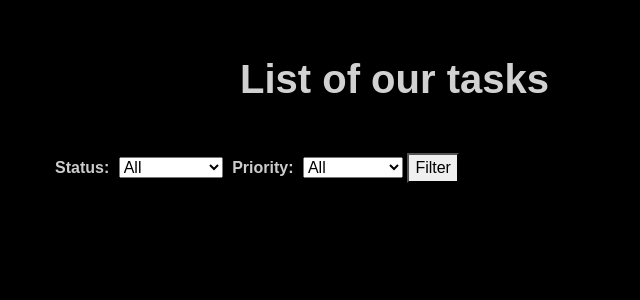
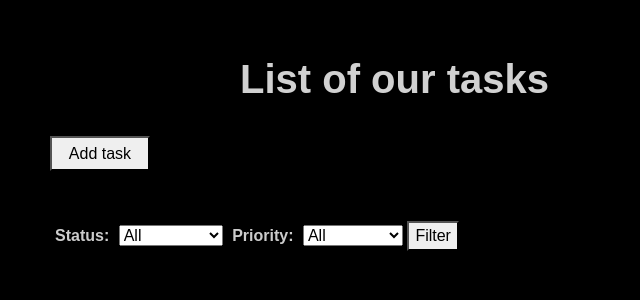
Before and after one commit to dasha2020/task_trekking, a Django app: page /home/ in a window 1280 px wide. Shown: the top 300 px of the page, without its empty margins (0-640 px from the left). Run offline with Django 5.2, Linux system fonts and the light colour scheme; data that the repository does not hold is empty.

Commit message:
Add create method to task

```diff
--- a/trekking_app/static/styles.css
+++ b/trekking_app/static/styles.css
@@ -73,6 +73,32 @@ h2 {
     flex-direction: column;
     margin-left: 50px;
     margin-right: 50px;
+}
+
+.vertical_form {
+    display: flex;
+    flex-direction: column;
+    margin-left: 25px;
+    margin-right: 25px;
+}
+
+.vertical_form label {
+    margin-top: 25px;
+}
+
+.add_btn {
+    margin-top: 25px;
+    width: 400px;
+    height: 35px;
+    background-color: rgb(255, 97, 76);
+}
+
+.close_btn {
+    margin-top: 5px;
+    width: 400px;
+    height: 35px;
+    margin-left: 25px;
+    background-color: rgb(119, 119, 119);
 }
 
 .task {
@@ -163,6 +189,49 @@ h2 {
     margin-left: 5px;
 }
 
+#add_task_dialog {
+    display: none;
+    position: fixed;
+    width: 500px;
+    height: 550px;
+    padding: 20px;
+    margin-left: 500px;
+    margin-right: 300px;
+    margin-bottom: 250px;
+    background-color: #fff;
+    border: 1px solid #ccc;
+    box-shadow: 0 4px 8px rgba(0, 0, 0, 0.1);
+    z-index: 1000;
+}
+
+#add_task_dialog h2 {
+    margin-left: 180px;
+}
+
+.task_div {
+    width: 100%;
+    display: flex;
+    flex-direction: row;
+}
+
+.add_task {
+    margin-left: 50px;
+    margin-top: 25px;
+    width: 100px;
+    height: 35px;
+}
+
+#overlay {
+    display: none;
+    position: fixed;
+    top: 0;
+    left: 0;
+    width: 100%;
+    height: 100%;
+    background: rgba(0, 0, 0, 0.5);
+    z-index: 999;
+}
+
 
 .draggable_area {
     position: relative;
--- a/trekking_app/templates/home.html
+++ b/trekking_app/templates/home.html
@@ -12,6 +12,43 @@
 <body>
     <div class="center_div">
         <h1>List of our tasks</h1>
+    </div>
+    <button onclick="add_task()" class="add_task">
+        Add task
+    </button>
+    <div id="overlay"></div>
+    <div id="add_task_dialog">
+        <h2>Add Task</h2>
+        <form method="post" action="{% url 'add_task' %}" novalidate>
+            {% csrf_token %}
+            <div class="vertical_form">
+            <label>Title: </label>
+            <input type="text" name="title" placeholder="Task Name" required />
+
+            <label>Description: </label>
+            <input type="text" name="description" placeholder="What is your task about" required />
+
+            <label>Status: </label>
+            <select name="status" id="status" required>
+                <option value="done">Done</option>
+                <option value="in_progress">In Progress</option>
+                <option value="not_done">Not Done</option>
+            </select>
+            <label>Priority: </label>
+            <select name="priority" id="priority" required>
+                <option value="urgent">Urgent</option>
+                <option value="not_urgent">Not Urgent</option>
+            </select>
+            <label>Deadline: </label>
+
+            <input type="datetime-local" name="deadline" required />
+
+            <button type="submit" class="add_btn">Add Task</button>
+            </div>
+        </form>
+        <button onclick="close_popup()" class="close_btn">
+            Close
+        </button>
     </div>
     <form method="get" action="{% url 'filter' %}" class="filter_status" novalidate>
         {% csrf_token %}
@@ -31,9 +68,11 @@
         <button type="submit">Filter</button>
 
     </form>
+    <div class="task_div">
     {% for task in tasks %}
     <div class="task">
         <h2>{{task.title}}</h2>
+        <br>
         <p>{{task.description}}</p>
         <div class="priority">{{task.get_priority_display }}</div>
         <div class="created_at">{{ task.created_at|date:"F j" }}</div>
@@ -42,9 +81,25 @@
         <button class="openpopup">More...</button>
     </div>
     {% endfor %}
+    </div>
 
     <script>
-
+        function add_task() {
+            document.getElementById(
+                "overlay"
+            ).style.display = "block";
+            document.getElementById(
+                "add_task_dialog"
+            ).style.display = "block";
+        }
+        function close_popup() {
+            document.getElementById(
+                "overlay"
+            ).style.display = "none";
+            document.getElementById(
+                "add_task_dialog"
+            ).style.display = "none";
+        }
     </script>
 
 </body>
--- a/trekking_app/urls.py
+++ b/trekking_app/urls.py
@@ -5,4 +5,5 @@ from .views import *
 urlpatterns = [
     path('home/', ViewAllTasks.as_view(), name='home'),
     path('home/', ViewAllTasks.as_view(), name='filter'),
+    path('home/', ViewAllTasks.as_view(), name='add_task'),
 ]
--- a/trekking_app/views.py
+++ b/trekking_app/views.py
@@ -44,3 +44,22 @@ class ViewAllTasks(View):
         tasks = Task.objects.all()
         context = self.get_context_data(tasks=tasks)
         return render(request, 'home.html', context)
+    def post(self, request):
+        if request.path == reverse('add_task'):
+            title = request.POST.get('title')
+            description = request.POST.get('description')
+            status = request.POST.get('status')
+            priority = request.POST.get('priority')
+            deadline = request.POST.get('deadline')
+
+            task = Task(title=title, description=description, status=status, priority=priority, deadline=deadline)
+
+            try:
+                task.save()
+                messages.success(request, 'Task created successfully!')
+            except IntegrityError as e:
+                messages.error(request, f"Error: {str(e)}")
+
+            tasks = Task.objects.all()
+            context = self.get_context_data(tasks=tasks)
+            return render(request, 'home.html', context)
```
